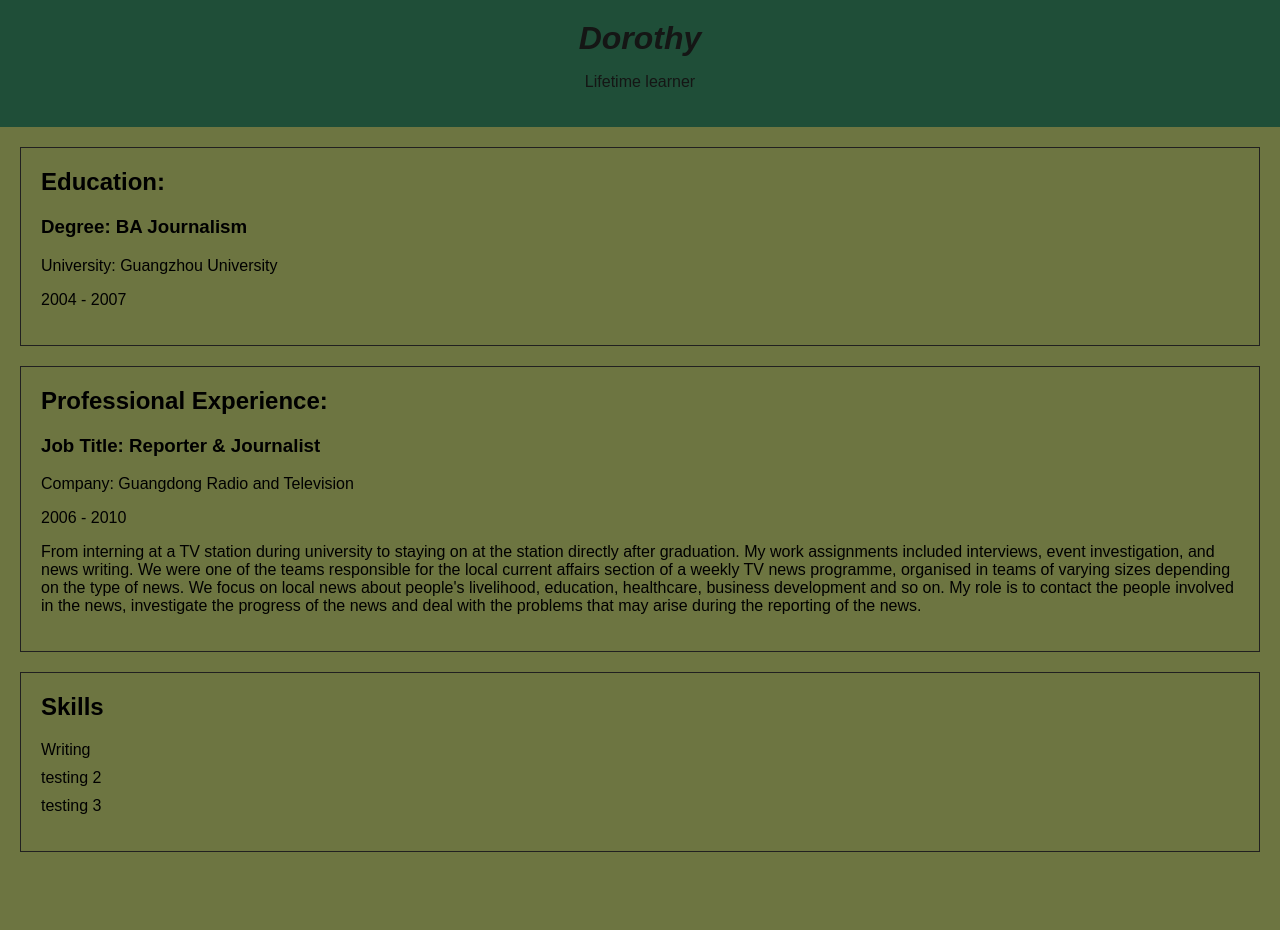
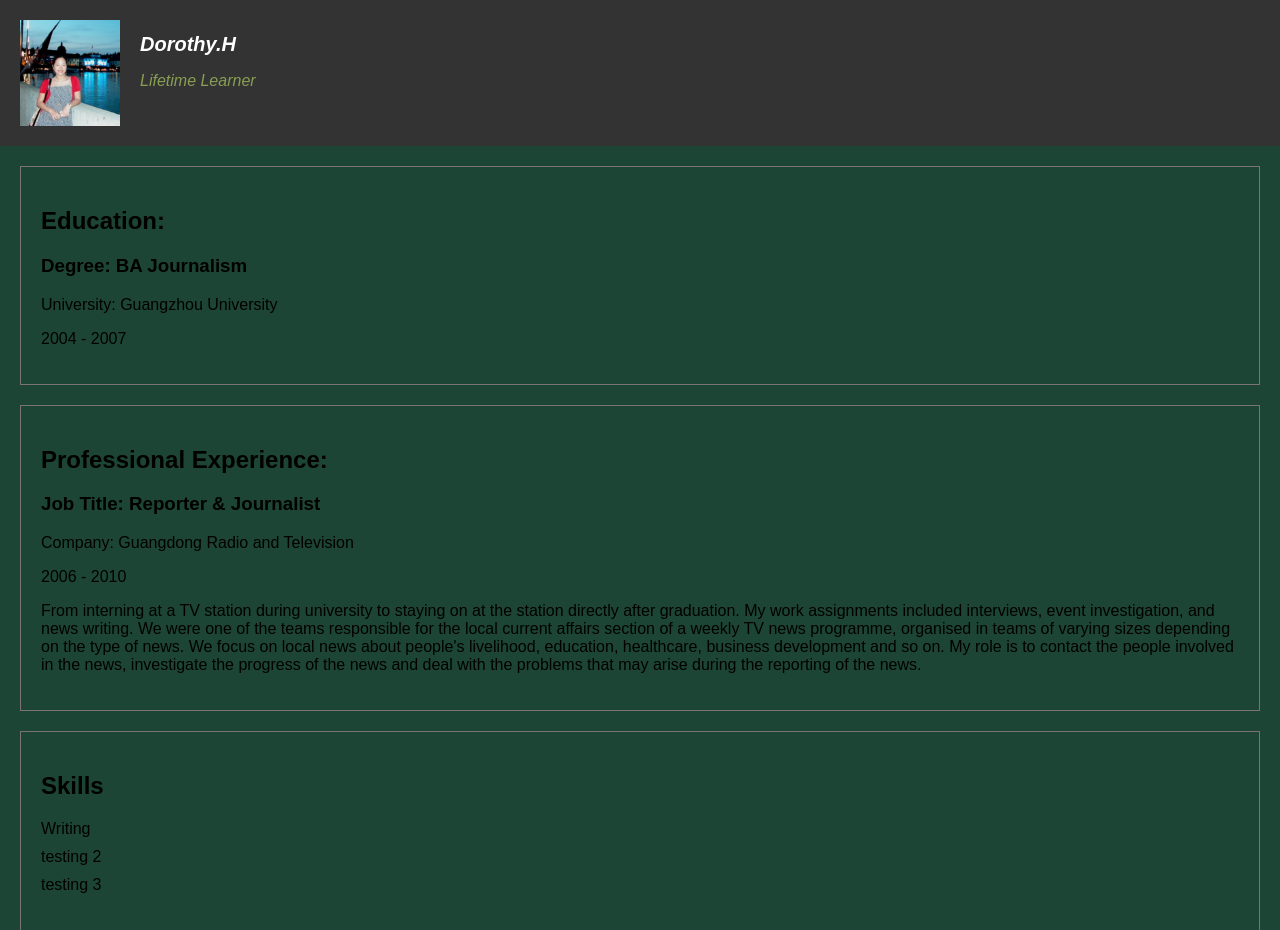
Before and after one commit to littlewindby/cv_html_dorothy, a plain HTML site: page index.html in a window 1280 px wide. Shown: the top 930 px of the page. Before the commit the page ends 872 px from the top, so only its background shows below. Drawn offline with Linux system fonts and the light colour scheme.

Commit message:
cv updated

```diff
--- a/index.html
+++ b/index.html
@@ -8,9 +8,16 @@
 </head>
 <body>
     <header>
-        <h1><em>Dorothy</em></h1>
-        <p>Lifetime learner</p>
+        <div class="left-content">
+            <img src="CV.jpg" alt="Dorotohy's Photo">
+            <div class="text-content">
+                <h1><em>Dorothy.H</em></h1>
+                <p><em>Lifetime Learner</em></p>
+            </div>
+        </div>
     </header>
+
+
 
     <section id="education">
         <h2>Education:</h2>
--- a/style.css
+++ b/style.css
@@ -1,37 +1,49 @@
-
 body {
     margin: 0;
     padding: 0;
     font-family: Arial, sans-serif;
-    background-color: rgb(109, 117, 65);
+    background-color: rgb(29, 69, 53);
 }
 
+.left-content {
+    display: flex;
+    align-items: flex-start;
+}
+
+.left-content img {
+    max-width: 100px;
+    margin-right: 20px;
+}
+
+.text-content {
+    flex-grow: 1;
+}
+
+.text-content h1 em {
+    font-style: italic;
+}
+
+.text-content h1 {
+    font-size: 20px;
+}
+.text-content h1 em {
+    font-style: italic;
+}
+.text-content p {
+    color: rgb(137, 158, 84);
+}
 
 header {
-    background-color: #1f4e38;
-    color: #151615;
-    text-align: center;
+    background-color: #333;
+    color: #fff;
     padding: 20px;
-}
-
-header h1 {
-    margin: 0;
-}
-
-header h1 em {
-    font-style: italic;
 }
 
 section {
     margin: 20px;
     padding: 20px;
-    border: 1px solid #212020;
+    border: 1px solid #7c7474;
 }
-
-section h2 {
-    margin-top: 0;
-}
-
 
 ul {
     list-style: none;
```
Also changed, not shown: CV.jpg (added).
